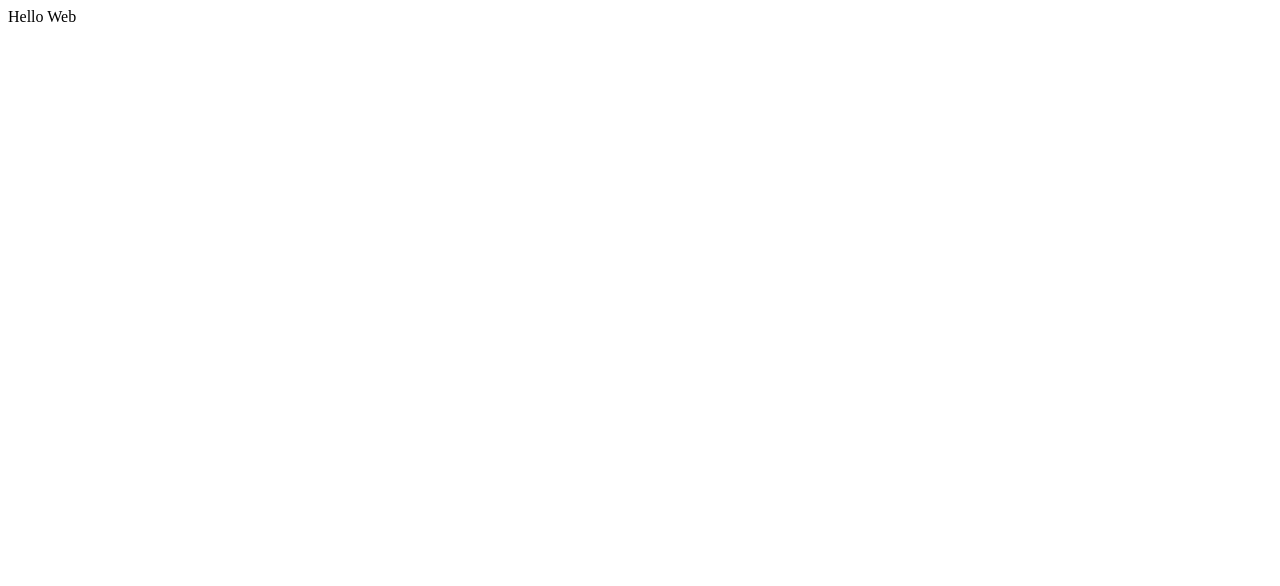
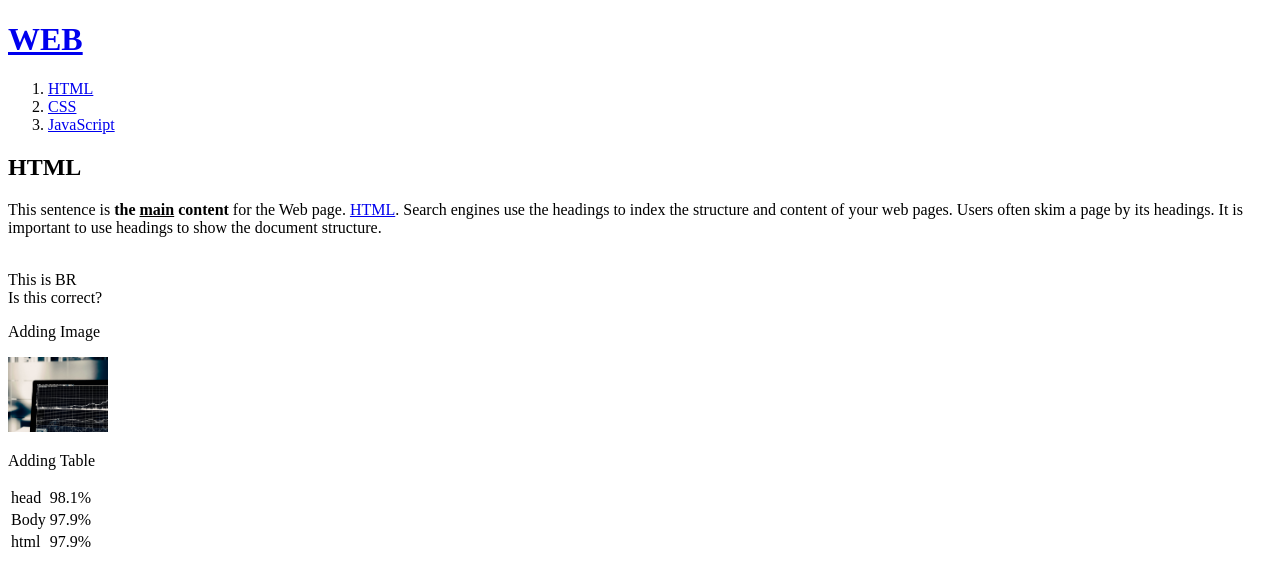
Before and after one commit to js-park/WEB_01, a plain HTML site: page 1.html in a window 1280 px wide. Drawn offline with Linux system fonts and the light colour scheme; files whose address does not match are found by name.

Commit message:
Learning Until Server and Client
Until Day 6

```diff
--- a/1.html
+++ b/1.html
@@ -1 +1,45 @@
-Hello Web
+<!doctype html>
+<html>
+<head>
+  <title>My WEB 01</title>
+  <meta charset="utf-8">
+</head>
+<body>
+  <h1><a href="index.html"> WEB</a></h1>
+  <ol>
+    <li><a href="1.html">  HTML</a></li>
+    <li><a href="2.html">  CSS</a></li>
+    <li><a href="3.html">  JavaScript</a></li>
+  </ol>
+
+  <h2>HTML</h2>
+
+  <p> This sentence is <strong>the <u>main</u> content</strong> for the Web page.
+    <a href="https://www.w3.org/TR/html53/", target="_blank", title="explanation">HTML</a>.
+  Search engines use the headings to index the structure and content of your web pages.
+  Users often skim a page by its headings. It is important to use headings to show the document structure.
+  </p> <br> This is BR <br> Is this correct? <p>Adding Image</p>
+
+  <img src="file:///C:/Users/bearp/Documents/WEB_01/DB/trading.jpg" width="100">
+
+  <p>Adding Table</p>
+
+  <table>
+    <tr>
+      <td>head</td>
+      <td>98.1%</td>
+    </tr>
+    <tr>
+      <td>Body</td>
+      <td>97.9%</td>
+    </tr>
+    <tr>
+      <td>html</td>
+      <td>97.9%</td>
+    </tr>
+  </table>
+</body>
+</html>
+
+<!-- Head, h1, br, p, img, li, ul,ol, title, html, utf-8, -->
+<!-- ol = Ordered List, ul = Unordered List -->
```
Also changed, not shown: 2.html (added, +22 -0 lines), 3.html (added, +22 -0 lines), index.html (added, +21 -0 lines), DB/trading.jpg (added), 1 other file.
